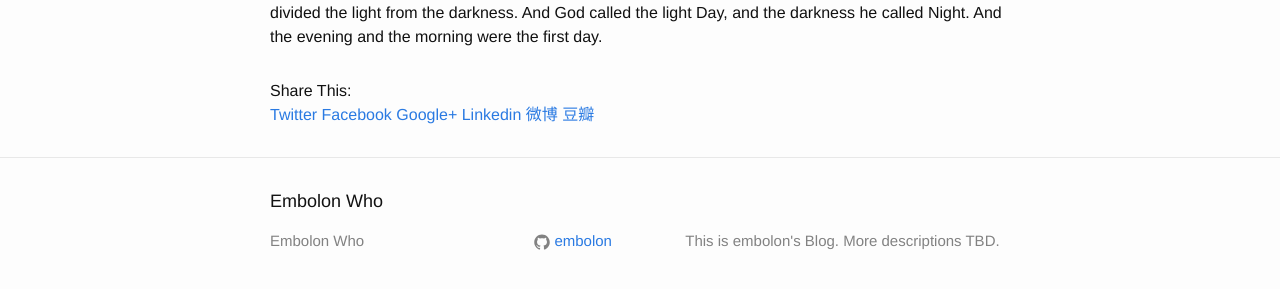
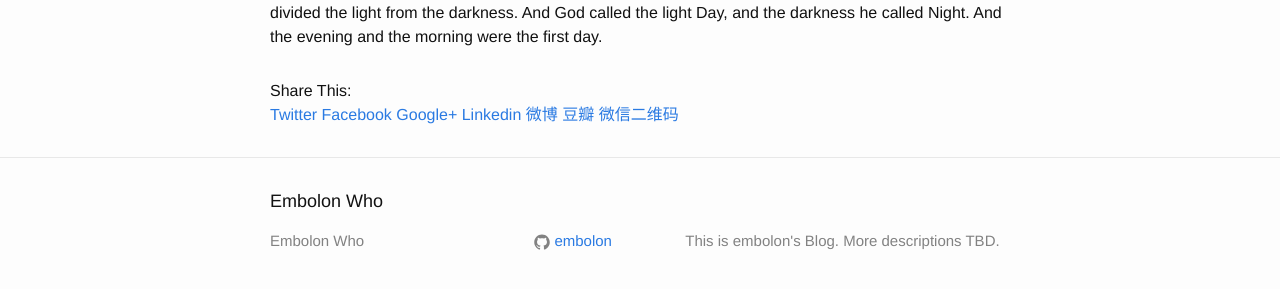
Before and after one commit to embolon/embolon.github.io, a Jekyll site: the page built from _posts/2016-01-15-let-there-be-light.markdown, in a window 1280 px wide. Shown: the part 361-650 px from the top of the page. Built offline with Jekyll 4.4.1, drawn with Linux system fonts in a browser that asks for light colours.

Commit message:
added share to wechat using 2d code, supported by cli.im API

```diff
--- a/_includes/share.html
+++ b/_includes/share.html
@@ -17,4 +17,5 @@ Share This:
     <a class="social-share-element social-linkedin" href="http://www.linkedin.com/shareArticle?mini=true&title={% if page.subtitle != null %}{{ page.subtitle }} {% endif %}{{ page.title }}&url={{ url }}&source=http%3a%2f%2fembolon.github.io" target="_blank" title="Share this post on LinkedIn" onclick="_gaq.push(['_trackEvent', 'Share', 'LinkedIn', window.location.pathname]);">Linkedin</a>
     <a class="social-share-element social-weibo" href="http://v.t.sina.com.cn/share/share.php?title=分享来自+%40embolon+的文章：{% if page.subtitle != null %}{{ page.subtitle }} {% endif %}{{ page.title }}&url={{ url }}{% if page.titleImg != null %}&pic={{ page.titleImg }}{% endif %}" target="_blank" title="Share this post on Sina Weibo" onclick="_gaq.push(['_trackEvent', 'Share', 'Weibo', window.location.pathname]);">微博</a>
     <a class="social-share-element social-douban" href="http://shuo.douban.com/!service/share?href={{ url }}&name={% if page.subtitle != null %}{{ page.subtitle }} {% endif %}{{ page.title }}{% if page.titleImg != null %}&image={{ page.titleImg }}{% endif %}" target="_blank" title="Share this post on Dounban" onclick="_gaq.push(['_trackEvent', 'Share', 'Douban', window.location.pathname]);">豆瓣</a>
+    <a class="social-share-element social-wechar" href="http://cli.im/api/qrcode">微信二维码</a>
 </div>
```
